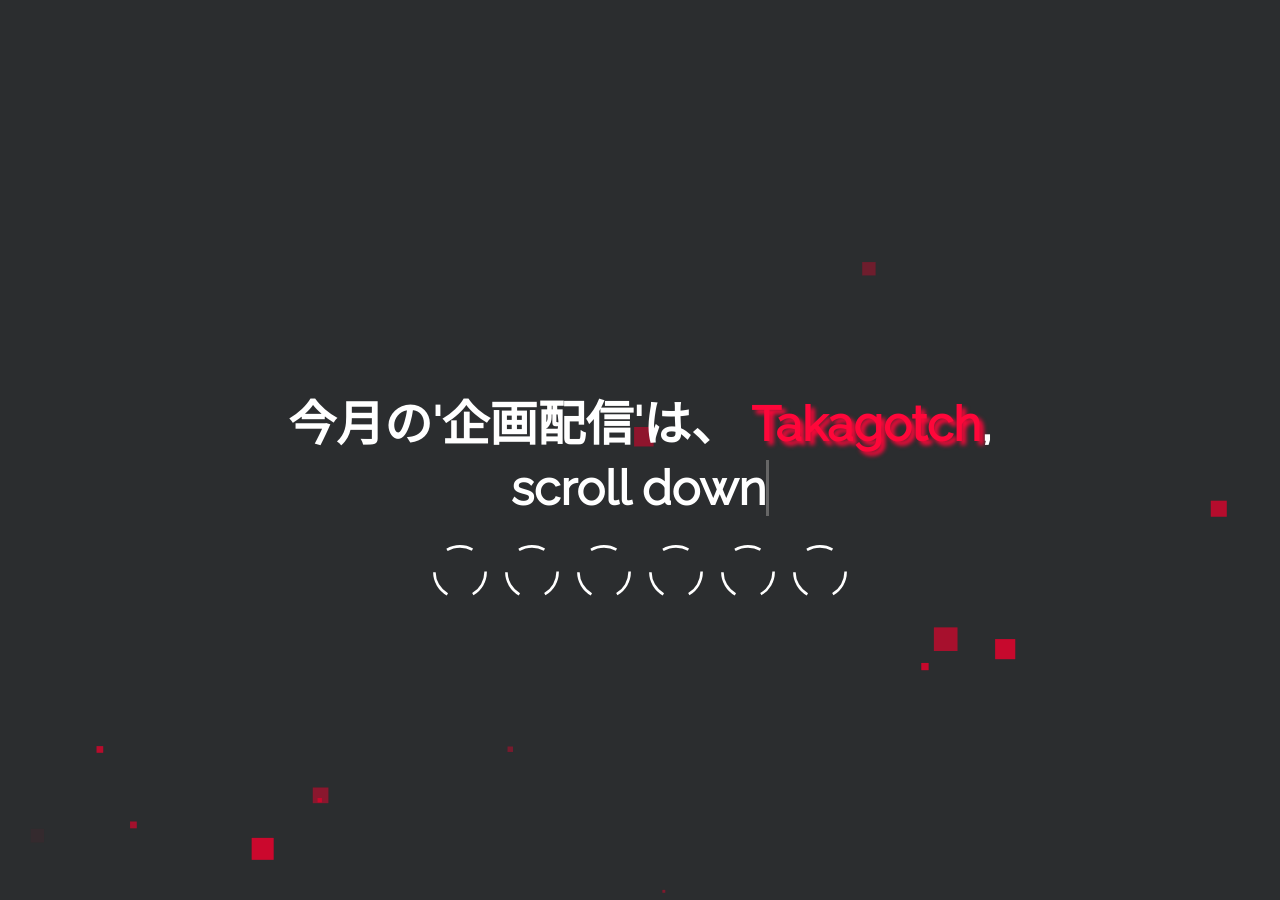
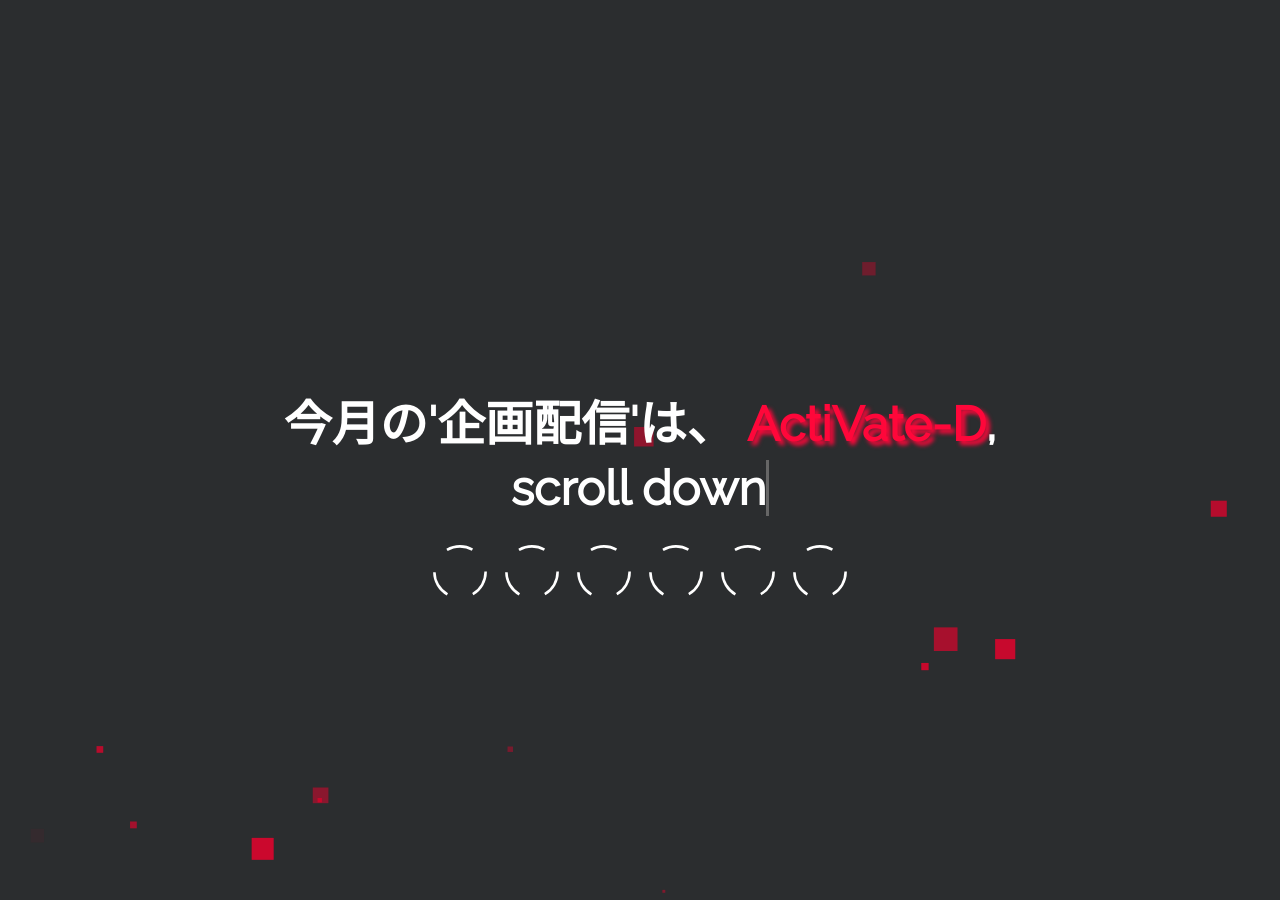
Before and after one commit to takagotch/o2830, a Jekyll site: the page built from index.html, in a window 1280 px wide and 900 px high. Built offline with Jekyll 4.4.1, drawn with Linux system fonts in a browser that asks for light colours.

Commit message:
Update landing-page.html

```diff
--- a/_includes/landing-page.html
+++ b/_includes/landing-page.html
@@ -1,7 +1,7 @@
 <div id="landing">
   <div class="landing-title">
     <h1>今月の&#39;企画配信&#39;は、
-      <span class="highlight-title">{{site.username}}</span>,
+      <span class="highlight-title">{{site.title}}</span>,
     </h1>
     <h1>
       <span id="txt-rotate" data-period="2000"
```
